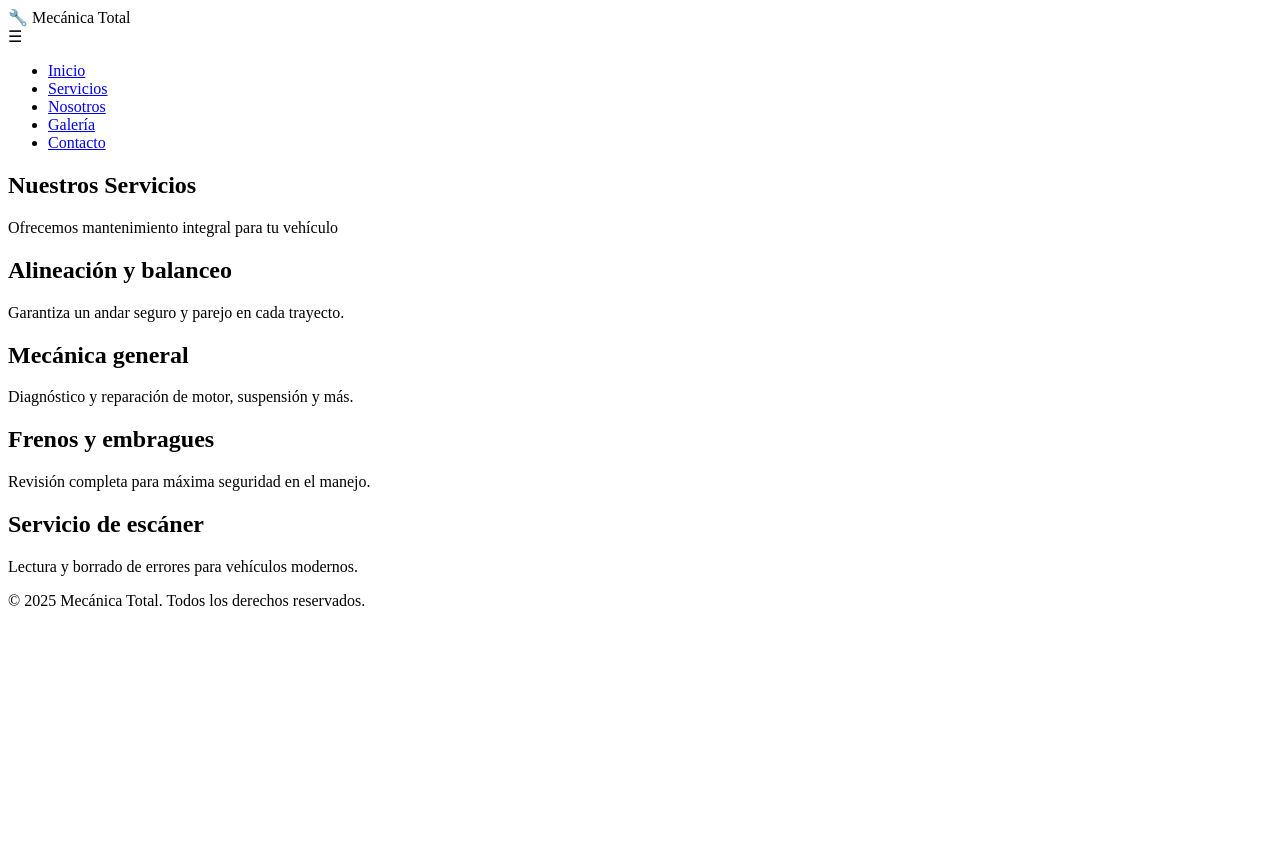
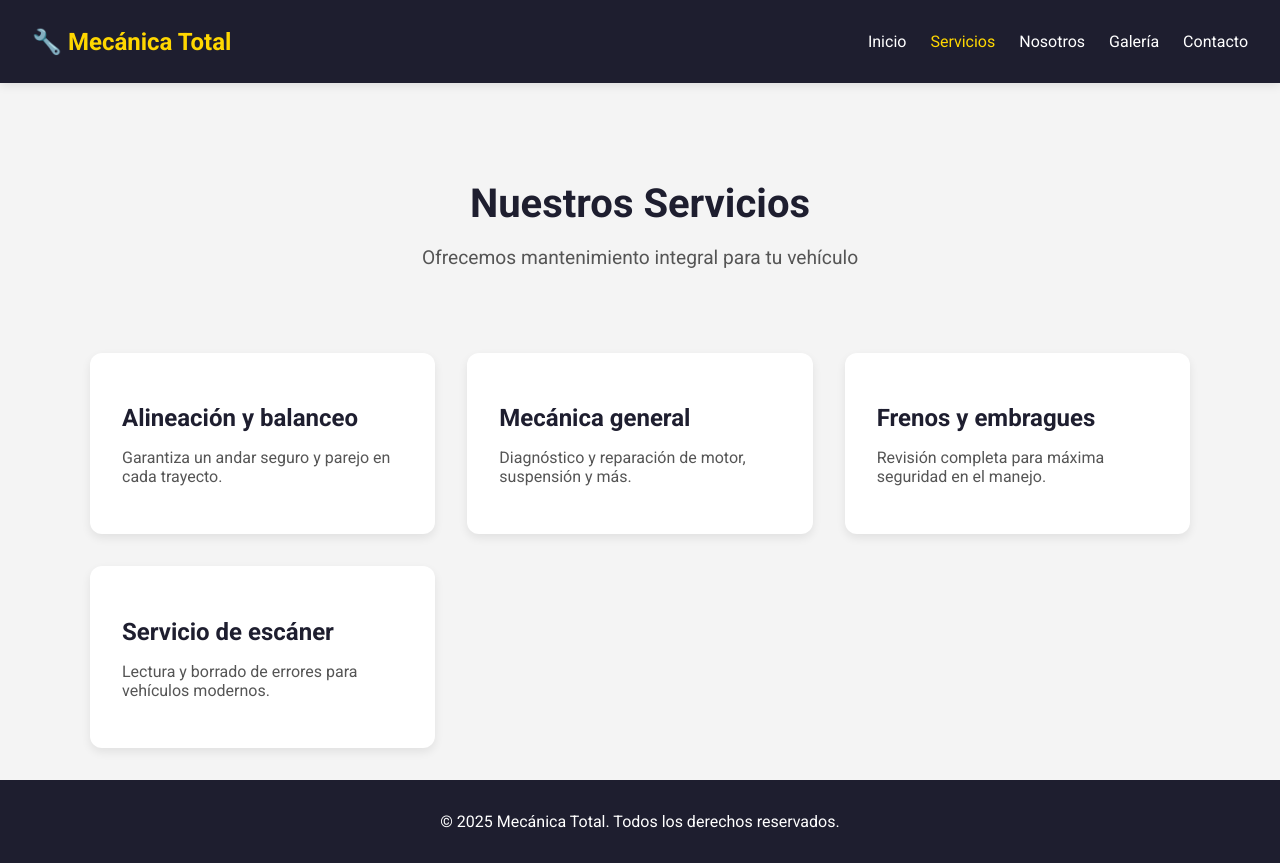
Before and after one commit to SilviiLLG/Mecanica-Total, a plain HTML site: page servicios.html in a window 1280 px wide. Before the commit the page ends 800 px from the top, so only its background shows below. Drawn offline with Linux system fonts and the light colour scheme; the site is published under a folder, as on GitHub Pages, so addresses that start at the root find nothing.

Commit message:
Update and rename templates/servicios.html to servicios.html

```diff
--- a/templates/servicios.html
+++ b/servicios.html
@@ -7,8 +7,8 @@
 
     <!-- Fuente y estilos -->
     <link href="https://fonts.googleapis.com/css2?family=Roboto:wght@400;700&display=swap" rel="stylesheet">
-    <link rel="stylesheet" href="/static/css/style.css" />
-    <script src="/static/js/script.js" defer></script>
+    <link rel="stylesheet" href="static/css/style.css" />
+    <script src="static/js/script.js" defer></script>
 </head>
 <body>
     <header>
@@ -16,11 +16,11 @@
             <div class="logo">🔧 Mecánica Total</div>
             <div class="hamburger" onclick="toggleMenu()">☰</div>
             <ul class="nav-links" id="navLinks">
-                <li><a href="/">Inicio</a></li>
-                <li><a href="/servicios" class="active">Servicios</a></li>
-                <li><a href="/nosotros">Nosotros</a></li>
-                <li><a href="/galeria">Galería</a></li>
-                <li><a href="/contacto">Contacto</a></li>
+                <li><a href="index.html">Inicio</a></li>
+                <li><a href="servicios.html" class="active">Servicios</a></li>
+                <li><a href="nosotros.html">Nosotros</a></li>
+                <li><a href="galeria.html">Galería</a></li>
+                <li><a href="contacto.html">Contacto</a></li>
             </ul>
         </nav>
     </header>
```
